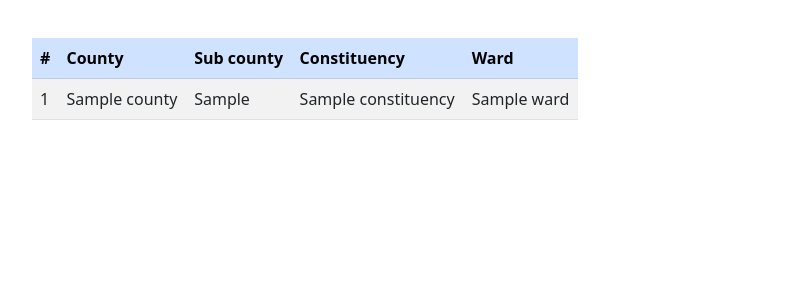
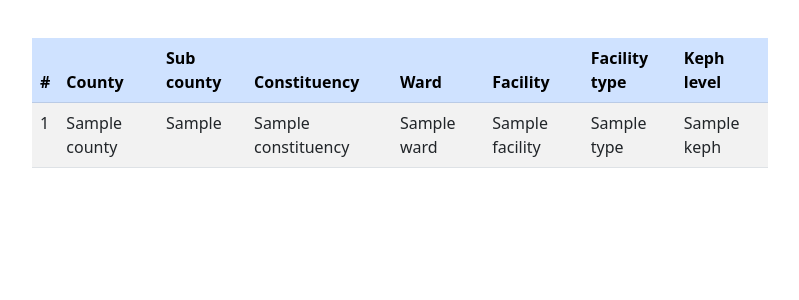
Before and after one commit to MoriKeli/hackathon_ru, a Django app: template dashboard/templates/dashboard/index.html in a window 1280 px wide. Shown: the top 300 px of the page, without its empty margins (335-1134 px from the left). Run offline with Django 4.2, Linux system fonts and the light colour scheme; the template is opened without the code that fills it: most values are stand-ins (such as "Sample title", 1, 10 or a date in 2020).

Commit message:
added extra table fields

```diff
--- a/dashboard/templates/dashboard/index.html
+++ b/dashboard/templates/dashboard/index.html
@@ -16,7 +16,7 @@
     </style>
     <div class="container">
         <div class="row">
-            <div class="col-md-6 offset-sm-3">
+            <div class="col-md-8 offset-sm-3">
                 <table class="table table-condensed table-striped table-hover">
                     <thead>
                         <tr class="table-primary">
@@ -25,6 +25,10 @@
                             <th>Sub county</th>
                             <th>Constituency</th>
                             <th>Ward</th>
+                            <th>Facility</th>
+                            <th>Facility type</th>
+                            <th>Keph level</th>
+
                         </tr>
                     </thead>
                     <tbody>
@@ -35,6 +39,9 @@
                             <td>{{sub_county}}</td>
                             <td>{{constituency}}</td>
                             <td>{{ward}}</td>
+                            <td>{{facility}}</td>
+                            <td>{{type}}</td>
+                            <td>{{keph}}</td>
                         </tr>
                         {% endfor %}
                     </tbody>
```
